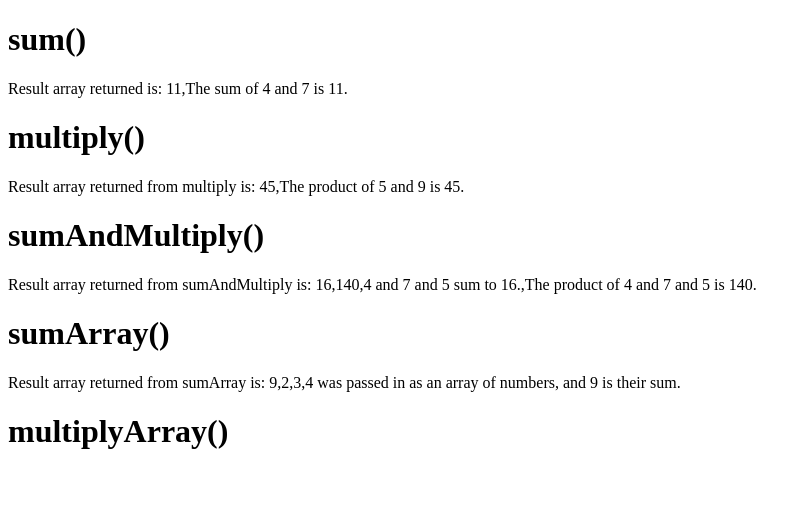
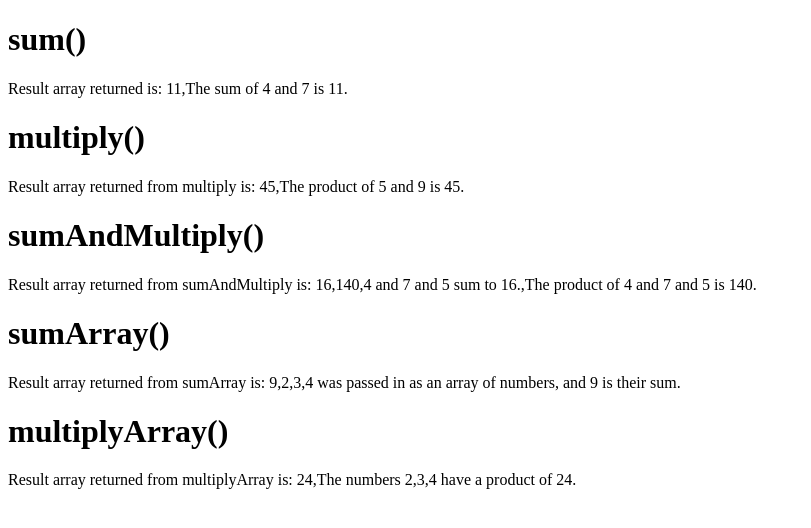
Before and after one commit to FishKepr/lab5, a plain HTML site: page index.html in a window 1280 px wide. Shown: the whole page, without its empty margins (0-811 px from the left). Drawn offline with Linux system fonts and the light colour scheme.

Commit message:
Ex5 Final

```diff
--- a/index.html
+++ b/index.html
@@ -21,7 +21,7 @@
     <p id="sumArray"></p>
 
     <h1>multiplyArray()</h1>
-    <p></p>
+    <p id="multiplyArray"></p>
 
     <script src="js/tests.js" type="text/javascript"></script>
     <script src="js/app.js" type="text/javascript"></script>
--- a/js/app.js
+++ b/js/app.js
@@ -123,10 +123,19 @@ Test this function by hand in the console to get it working, and when you think
 
 // Write your code here
 function multiplyArray(testArray) { //eslint-disable-line
-
+  var int1 = testArray[0];
+  var int2 = testArray[1];
+  var int3 = testArray[2];
+  var result = multiply(int1,int2);
+  var element1 = multiply(result[0],int3);
+  console.log("multiplyArray element1: " + element1);
+  var element2 = "The numbers " + int1 + "," + int2 + "," + int3 + " have a product of " + element1[0] + ".";
+  return [element1[0],element2];
 }
 
 // Here is the test for multiplyArray(); uncomment it to run it
-// testMultiplyArray(testArray);
-
+testMultiplyArray(testArray);
+result = multiplyArray(testArray);
+element = document.getElementById('multiplyArray');
+element.textContent = "Result array returned from multiplyArray is: " + result;
 // Once you get the test passing, do an a-c-p cycle and synchronize the code between GitHub and your laptop. You're done! Submit the link to the repo following the instructions in Canvas.
```
Also changed, not shown: 1 other file.
